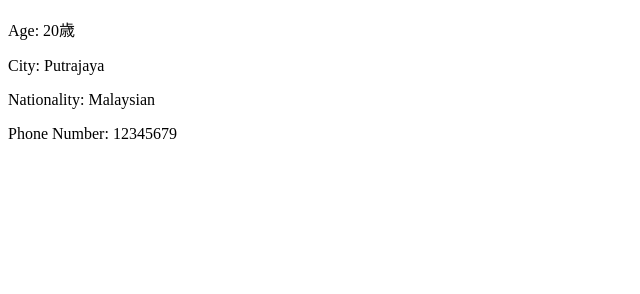
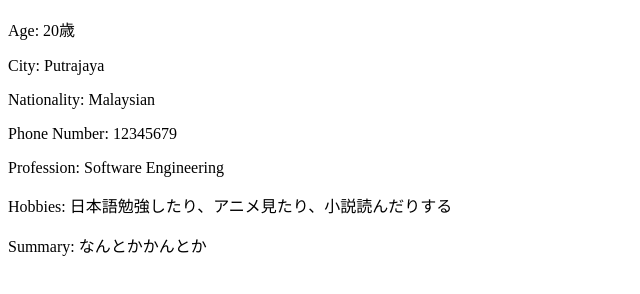
Before and after one commit to Arif-Sofi/sofea_github, a plain HTML site: page index.html in a window 1280 px wide. Shown: the part 480-774 px from the top of the page, without its empty margins (0-640 px from the left). Drawn offline with Linux system fonts and the light colour scheme.

Commit message:
added profession, hobbies, summary

```diff
--- a/index.html
+++ b/index.html
@@ -19,6 +19,9 @@
         <p class="city">City: Putrajaya</p>
         <p class="city">Nationality: Malaysian</p>
         <p class="phone_humber">Phone Number: 12345679</p>
+        <p class="profession">Profession: Software Engineering</p>
+        <p class="hobbies">Hobbies: 日本語勉強したり、アニメ見たり、小説読んだりする</p>
+        <p class="summary">Summary: なんとかかんとか</p>
     </div>
 </body>
 
```
